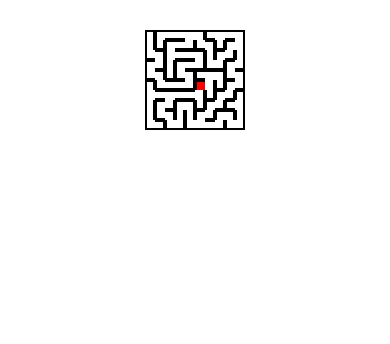
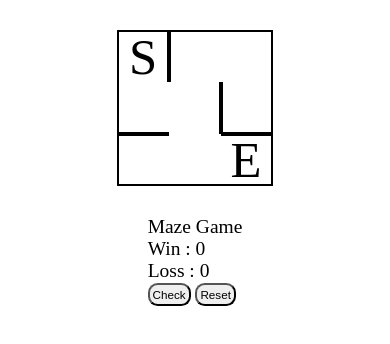
Before and after one commit to Hari-Pala/Maze-Game, a plain HTML site: page index.html in a window 390 px wide. Both pictures are taken after a click on the element 195 px from the left and 80 px from the top of the page. Drawn offline with Linux system fonts and the light colour scheme.

Commit message:
added levels

```diff
--- a/index.html
+++ b/index.html
@@ -10,9 +10,26 @@
 </head>
 
 <body>
-    <div class="game-container">
-        <div id="main">
+    <div class="all">
+        <div class="game-container">
+            <div id="main">
 
+            </div>
+        </div>
+        <div class="extra">
+            <div class="heading">
+                Maze Game
+            </div>
+            <div id="win">
+                Win : 0
+            </div>
+            <div id="loss">
+                Loss : 0
+            </div>
+            <div class="buttons">
+                <button id="check">Check</button>
+                <button id="reset">Reset</button>
+            </div>
         </div>
     </div>
     <script src="script.js"></script>
--- a/script.js
+++ b/script.js
@@ -1,143 +1,189 @@
 //Generator Part
+let countwin = 0;
+let countloss = 0;
+let size = 3;
+document.getElementById("main").style.gridTemplateColumns = "repeat(" + size + "," + 40 / size + "vw)";
+document.getElementById("main").style.gridTemplateRows = "repeat(" + size + "," + 40 / size + "vw)";
+for (let i = 1; i <= size * size; i++) {
+    document.getElementById("main").innerHTML += '<div class="block" id="' + i + '"></div>';
+}
+var checkmat;
+let ans;
+let arr;
+const reset = () => {
+    let blockid = 1;
+    arr = [1];
+    let arrcount = 0;
+    ans = [];
+    let check = 1;
+    checkmat = new Array(size);
 
-let blockid=1;
-let size=10;
-let arr=[1];
-let arrcount=0;
-let ans=[];
-let check=1;
-var checkmat = new Array(size);
 
     for (var i = 0; i < checkmat.length; i++) {
         checkmat[i] = new Array(size).fill(0);
     }
 
-document.getElementById("main").style.gridTemplateColumns="repeat("+size+",10px)";
-document.getElementById("main").style.gridTemplateRows="repeat("+size+",10px)";
-for(let i=1;i<=size*size;i++){
-    document.getElementById("main").innerHTML+='<div class="block" id="'+i+'"></div>';
+    for (let i = 1; i <= size * size; i++) {
+        document.getElementById(i.toString()).style.innerHTML="";
     }
 
+    document.getElementById((1).toString()).innerText = "S";
+    document.getElementById((size * size).toString()).innerText = "E";
+    document.getElementById((1).toString()).style.fontSize = 39 / size + "vw";
+    document.getElementById((size * size).toString()).style.fontSize = 39 / size + "vw";
 
-checkmat[(blockid-1)%size][(blockid-1)/size]=1;
+    checkmat[(blockid - 1) % size][(blockid - 1) / size] = 1;
 
 
-const next=()=>{
-    const num=Math.floor(Math.random()*4);
-    if(num==1){
-        blockid-=size;
-        if(blockid<=0){
-            blockid+=(2*size);
+    const next = () => {
+        const num = Math.floor(Math.random() * 4);
+        if (num == 1) {
+            blockid -= size;
+            if (blockid <= 0) {
+                blockid += (2 * size);
             }
         }
-    else if(num==2){
-        if(blockid%size==0){
-            blockid-=1;
+        else if (num == 2) {
+            if (blockid % size == 0) {
+                blockid -= 1;
             }
-        else{
-            blockid+=1;
+            else {
+                blockid += 1;
             }
         }
-    else if(num==3){
-        blockid+=size;
-        if(blockid>=(size*size)){
-            blockid-=(2*size);
+        else if (num == 3) {
+            blockid += size;
+            if (blockid >= (size * size)) {
+                blockid -= (2 * size);
             }
         }
-    else{
-        if(blockid%size==1){
-            blockid+=1;
+        else {
+            if (blockid % size == 1) {
+                blockid += 1;
             }
-        else{
-            blockid-=1;
+            else {
+                blockid -= 1;
             }
         }
     }
-for (let index = 1; index <= size*size; index++) {
-    document.getElementById(index.toString()).style.border="2px solid black";
+    for (let index = 1; index <= size * size; index++) {
+        document.getElementById(index.toString()).style.border = "2px solid black";
     }
 
-while(1){
-    if((blockid-size<=0 || checkmat[(blockid-size-1)%size][(blockid-size-1)/size]) && (blockid+size>=(size*size) || checkmat[(blockid+size-1)%size][(blockid+size-1)/size]) && (blockid%size==1 || checkmat[(blockid-1-1)%size][(blockid-1-1)/size]) && (blockid%size==0 || checkmat[(blockid-1+1)%size][(blockid-1+1)/size])){
-        if(blockid-arr[arrcount-1]==size){
-            document.getElementById(blockid.toString()).style.borderTop="";
-            document.getElementById(arr[arrcount-1].toString()).style.borderBottom="";
+    while (1) {
+        if ((blockid - size <= 0 || checkmat[(blockid - size - 1) % size][(blockid - size - 1) / size]) && (blockid + size >= (size * size) || checkmat[(blockid + size - 1) % size][(blockid + size - 1) / size]) && (blockid % size == 1 || checkmat[(blockid - 1 - 1) % size][(blockid - 1 - 1) / size]) && (blockid % size == 0 || checkmat[(blockid - 1 + 1) % size][(blockid - 1 + 1) / size])) {
+            if (blockid - arr[arrcount - 1] == size) {
+                document.getElementById(blockid.toString()).style.borderTop = "";
+                document.getElementById(arr[arrcount - 1].toString()).style.borderBottom = "";
             }
-        else if(arr[arrcount-1]-blockid==size){
-            document.getElementById(blockid.toString()).style.borderBottom="";
-            document.getElementById(arr[arrcount-1].toString()).style.borderTop="";
+            else if (arr[arrcount - 1] - blockid == size) {
+                document.getElementById(blockid.toString()).style.borderBottom = "";
+                document.getElementById(arr[arrcount - 1].toString()).style.borderTop = "";
             }
-        else if(blockid-arr[arrcount-1]==1){
-            document.getElementById(blockid.toString()).style.borderLeft="";
-            document.getElementById(arr[arrcount-1].toString()).style.borderRight="";
+            else if (blockid - arr[arrcount - 1] == 1) {
+                document.getElementById(blockid.toString()).style.borderLeft = "";
+                document.getElementById(arr[arrcount - 1].toString()).style.borderRight = "";
             }
-        else{
-            document.getElementById(blockid.toString()).style.borderRight="";
-            document.getElementById(arr[arrcount-1].toString()).style.borderLeft="";
+            else {
+                document.getElementById(blockid.toString()).style.borderRight = "";
+                document.getElementById(arr[arrcount - 1].toString()).style.borderLeft = "";
             }
-        blockid=arr[arrcount-1];
+            blockid = arr[arrcount - 1];
             arrcount--;
             arr.pop();
-        if(blockid==1){
+            if (blockid == 1) {
                 break;
             }
             continue;
         }
         next();
-    if(checkmat[(blockid-1)%size][(blockid-1)/size]){
-        blockid=arr[arrcount];
+        if (checkmat[(blockid - 1) % size][(blockid - 1) / size]) {
+            blockid = arr[arrcount];
         }
-    else{
-        checkmat[(blockid-1)%size][(blockid-1)/size]=1;
+        else {
+            checkmat[(blockid - 1) % size][(blockid - 1) / size] = 1;
             arr.push(blockid);
             arrcount++;
-        if((blockid==size*size) && check){
-            check=0;
-            for(let ind=0;ind<=arrcount;ind++){
+            if ((blockid == size * size) && check) {
+                check = 0;
+                for (let ind = 0; ind <= arrcount; ind++) {
                     ans.push(arr[ind]);
                 }
             }
         }
 
-    if(arr.lenth==0){
+        if (arr.lenth == 0) {
             break;
+        }
     }
 }
 
 
-
+reset();
 //Solver Part
 
-const checkwin= ()=>{
-    let count=0;
-    for(let i=0;i<ans.length;i++){
-        if(document.getElementById(ans[i].toString()).style.backgroundColor!="red"){
+const checkwin = () => {
+    let count = 0;
+    for (let i = 0; i < ans.length; i++) {
+        if (!document.getElementById(ans[i].toString()).classList.contains("color")) {
             return false;
         }
     }
-    for(let i=1;i<=size*size;i++){
-        if(document.getElementById(i.toString()).style.backgroundColor=="red"){
+    for (let i = 1; i <= size * size; i++) {
+        if (document.getElementById(i.toString()).classList.contains("color")) {
             count++;
         }
     }
-    if(count==ans.length){
+    if (count == ans.length) {
         return true;
     }
-    else{
+    else {
         return false;
     }
 }
 
-for(let i=1;i<=size*size;i++){
-    document.getElementById(i.toString()).addEventListener('mouseover',()=>{
-        if(document.getElementById(i.toString()).style.backgroundColor=="red"){
-            document.getElementById(i.toString()).style.backgroundColor=="white";
+for (let i = 1; i <= size * size; i++) {
+    document.getElementById(i.toString()).addEventListener('mouseover', () => {
+        document.getElementById(i.toString()).classList.add("color");
+    })
+    document.getElementById(i.toString()).addEventListener('click', () => {
+        document.getElementById(i.toString()).classList.remove("color");
+    })
 }
-        else{
-            document.getElementById(i.toString()).style.backgroundColor="red";
+
+document.getElementById("check").addEventListener('click', () => {
+    if (checkwin()) {
+        countwin++;
+        document.getElementById("win").innerText = "Win : " + countwin;
     }
-        if(checkwin()){
-            console.log("Done");
+    else {
+        countloss++;
+        size--;
+        document.getElementById("loss").innerText = "Loss : " + countloss;
+    }
+    // for (let i = 1; i <= size * size; i++) {
+    //     document.getElementById(i.toString()).classList.remove("color");
+    // }
+    size++;
+    document.getElementById("main").innerHTML="";
+    for (let i = 1; i <= size * size; i++) {
+        document.getElementById("main").innerHTML += '<div class="block" id="' + i + '"></div>';
+    }
+    document.getElementById("main").style.gridTemplateColumns = "repeat(" + size + "," + 40 / size + "vw)";
+    document.getElementById("main").style.gridTemplateRows = "repeat(" + size + "," + 40 / size + "vw)";
+    for (let i = 1; i <= size * size; i++) {
+        document.getElementById(i.toString()).addEventListener('mouseover', () => {
+            document.getElementById(i.toString()).classList.add("color");
+        })
+        document.getElementById(i.toString()).addEventListener('click', () => {
+            document.getElementById(i.toString()).classList.remove("color");
+        })
+    }
+    reset();
+})
+
+document.getElementById("reset").addEventListener('click', () => {
+    for (let i = 1; i <= size * size; i++) {
+        document.getElementById(i.toString()).classList.remove("color");
     }
 })
-}
--- a/style.css
+++ b/style.css
@@ -17,4 +17,35 @@
 .block{
     display: flex;
     cursor: pointer;
+    justify-content: center;
+    align-items: center;
 }
+
+.color{
+    background-color: red;
+}
+
+.extra{
+    display: flex;
+    flex-direction: column;
+    font-size: 5vw;
+}
+
+.all{
+    display: flex;
+    justify-content: space-evenly;
+    align-items: center;
+
+}
+
+@media only screen and (max-width: 850px) {
+    .all{
+        flex-direction: column;
+    }
+}
+
+#check,#reset{
+    font-size: 3vw;
+    border-radius: 2.5vw;
+    padding:0.75vw;
+}
```
Lines whose indentation alone changed are shown as unchanged.
